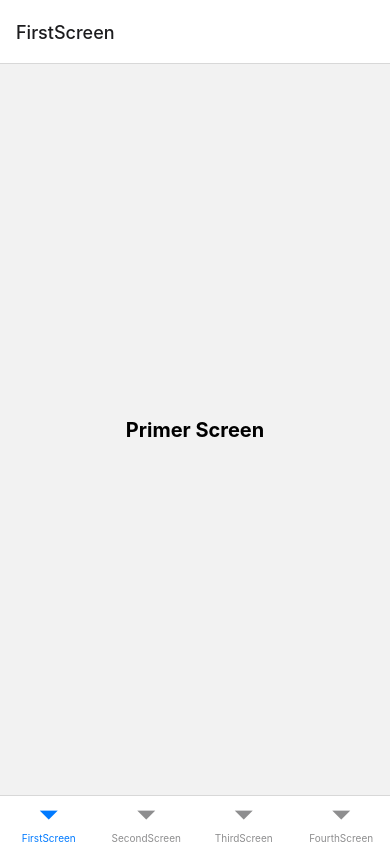
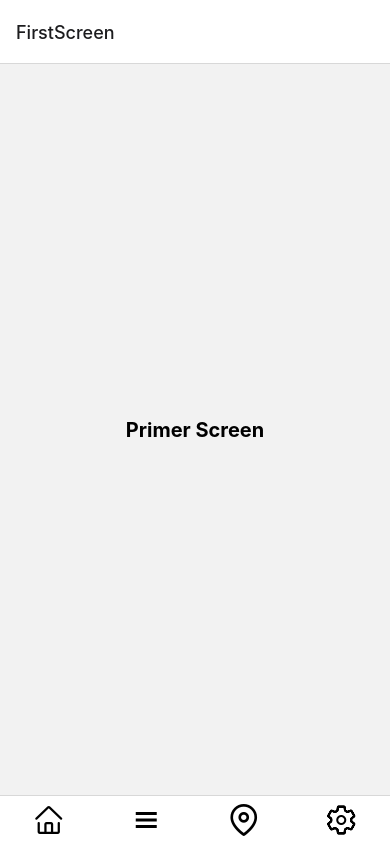
Before and after one commit to SamNick09/chicas-programadoras-, a React Native app: screen / in a window 390 px wide. Built offline with nearby package versions, Linux system fonts and the light colour scheme.

Commit message:
cambiosConIconos

```diff
--- a/App.js
+++ b/App.js
@@ -1,6 +1,10 @@
 import { StyleSheet } from "react-native";
 import { NavigationContainer } from "@react-navigation/native";
 import { createBottomTabNavigator } from "@react-navigation/bottom-tabs";
+
+import AntDesign from "@expo/vector-icons/AntDesign";
+import Ionicons from "@expo/vector-icons/Ionicons";
+import FeatherIcons from "@expo/vector-icons/Feather";
 
 import FirstScreen from "./screens/First";
 import SecondScreen from "./screens/Second";
@@ -12,11 +16,46 @@ const Tab = createBottomTabNavigator();
 export default function App() {
   return (
     <NavigationContainer>
-      <Tab.Navigator>
-        <Tab.Screen name="FirstScreen" component={FirstScreen} />
-        <Tab.Screen name="SecondScreen" component={SecondScreen} />
-        <Tab.Screen name="ThirdScreen" component={ThirdScreen} />
-        <Tab.Screen name="FourthScreen" component={FourthScreen} />
+      <Tab.Navigator
+        screenOptions={{
+          tabBarShowLabel: false, // Aqui pueden cambiar si hay iconos o no
+        }}
+      >
+        <Tab.Screen
+          options={{
+            tabBarIcon: ({ focused }) => <AntDesign name="home" size={32} />,
+          }}
+          name="FirstScreen"
+          component={FirstScreen}
+        />
+
+        <Tab.Screen
+          options={{
+            tabBarIcon: ({ focused }) => <Ionicons name="menu" size={32} />,
+          }}
+          name="SecondScreen"
+          component={SecondScreen}
+        />
+
+        <Tab.Screen
+          options={{
+            tabBarIcon: ({ focused }) => (
+              <FeatherIcons name="map-pin" size={32} />
+            ),
+          }}
+          name="ThirdScreen"
+          component={ThirdScreen}
+        />
+
+        <Tab.Screen
+          options={{
+            tabBarIcon: ({ focused }) => (
+              <Ionicons name="settings-outline" size={32} />
+            ),
+          }}
+          name="FourthScreen"
+          component={FourthScreen}
+        />
       </Tab.Navigator>
     </NavigationContainer>
   );
--- a/package.json
+++ b/package.json
@@ -9,6 +9,7 @@
     "web": "expo start --web"
   },
   "dependencies": {
+    "@expo/vector-icons": "^13.0.0",
     "@react-navigation/bottom-tabs": "^6.5.11",
     "@react-navigation/native-stack": "^6.9.16",
     "expo": "~49.0.15",
```
Also changed, not shown: 1 other file (tests, documents, lock files or other folders).
